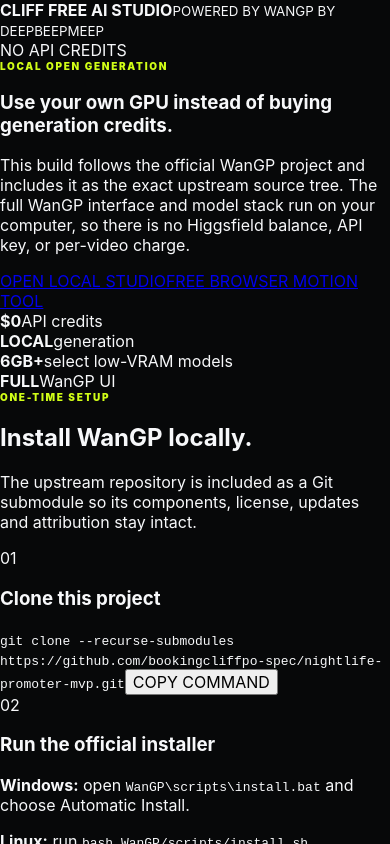
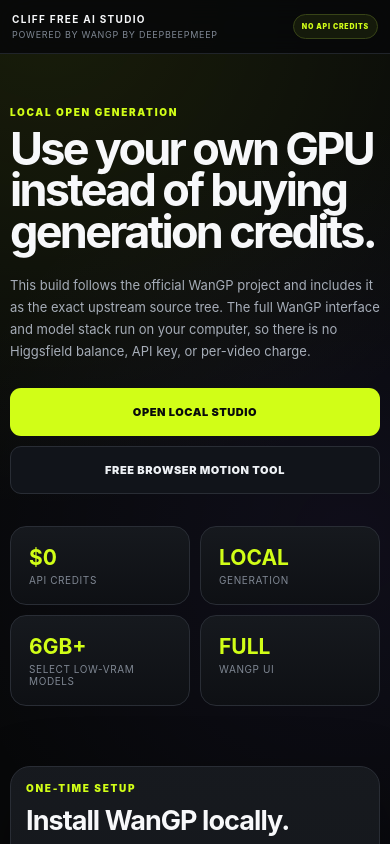
Before and after one commit to bookingcliffpo-spec/nightlife-promoter-mvp, a Next.js app in the folder frontend/: page / in a window 390 px wide. Shown: the top 844 px of the page. Built offline with nearby package versions, Linux system fonts and the light colour scheme.

Commit message:
Style WanGP free local portal

```diff
--- a/frontend/src/app/globals.css
+++ b/frontend/src/app/globals.css
@@ -98,3 +98,61 @@ body{overflow-x:hidden}
   .two-col{grid-template-columns:1fr}
   .result-panel{padding:14px}
 }
+
+/* WanGP local-first portal */
+.wangp-page{min-height:100vh;background:
+  radial-gradient(circle at 12% 0,rgba(209,254,23,.09),transparent 32rem),
+  radial-gradient(circle at 90% 15%,rgba(119,93,255,.07),transparent 26rem),
+  #070809;color:var(--text)}
+.wangp-topbar{position:sticky;top:0;z-index:30;display:flex;align-items:center;justify-content:space-between;gap:14px;padding:17px 22px;border-bottom:1px solid #20242a;background:rgba(7,8,9,.9);backdrop-filter:blur(18px)}
+.wangp-topbar b{display:block;font-size:13px;letter-spacing:.13em}
+.wangp-topbar small{display:block;margin-top:4px;color:#7f8793;font-size:9px;letter-spacing:.08em}
+.wangp-badge{padding:8px 11px;border:1px solid #384417;border-radius:999px;background:#151a0b;color:var(--lime);font-size:9px;font-weight:900;letter-spacing:.11em}
+.wangp-shell{width:min(1260px,100%);margin:auto;padding:52px 22px 80px}
+.wangp-hero{padding:34px 0 42px}
+.wangp-hero h1{max-width:1000px;margin:0;font-size:clamp(42px,7.2vw,92px);line-height:.92;letter-spacing:-.06em}
+.wangp-lead{max-width:920px;margin:22px 0 0;color:#a6adb8;font-size:16px;line-height:1.7}
+.wangp-actions{display:flex;flex-wrap:wrap;gap:10px;margin-top:25px}
+.primary-action,.secondary-action{display:inline-flex;align-items:center;justify-content:center;min-height:48px;padding:0 18px;border-radius:11px;font-size:11px;font-weight:950;letter-spacing:.05em;text-decoration:none}
+.primary-action{background:var(--lime);color:#090b0c}
+.secondary-action{border:1px solid var(--line);background:#11141a;color:#eef1f5}
+.wangp-facts{display:grid;grid-template-columns:repeat(4,1fr);gap:10px;margin-top:32px}
+.wangp-facts>div{padding:18px;border:1px solid var(--line);border-radius:16px;background:linear-gradient(180deg,#16191e,#0e1014)}
+.wangp-facts strong{display:block;color:var(--lime);font-size:21px}
+.wangp-facts span{display:block;margin-top:4px;color:#7f8793;font-size:10px;letter-spacing:.06em;text-transform:uppercase}
+.wangp-install,.wangp-features,.wangp-share,.license-panel{margin-top:18px;border:1px solid var(--line);border-radius:20px;background:linear-gradient(180deg,rgba(23,26,31,.98),rgba(13,15,18,.98));box-shadow:0 24px 70px #0005}
+.wangp-install,.wangp-features{padding:24px}
+.section-title h2,.wangp-share h2{margin:0;font-size:clamp(27px,4vw,44px);letter-spacing:-.035em}
+.section-title>p:not(.eyebrow),.wangp-share p{max-width:820px;color:#969eaa;font-size:12px;line-height:1.65}
+.setup-grid{display:grid;grid-template-columns:repeat(3,1fr);gap:12px;margin-top:20px}
+.setup-grid article{display:flex;flex-direction:column;gap:10px;padding:18px;border:1px solid #272b32;border-radius:15px;background:#0e1014}
+.setup-grid article>span{color:var(--lime);font-size:10px;font-weight:900;letter-spacing:.13em}
+.setup-grid h3{margin:0;font-size:16px}
+.setup-grid p,.setup-grid small{margin:0;color:#8d95a3;font-size:11px;line-height:1.5}
+.setup-grid code,.share-command code{display:block;overflow:auto;padding:10px;border:1px solid #272c34;border-radius:9px;background:#07090c;color:#d7dce5;font-size:10px;line-height:1.45;white-space:pre-wrap;word-break:break-word}
+.setup-grid button,.share-command button{padding:10px;border:1px solid #3a421f;border-radius:9px;background:#191f0c;color:var(--lime);font-size:9px;font-weight:900;letter-spacing:.09em}
+.feature-grid{display:grid;grid-template-columns:repeat(3,1fr);gap:10px;margin-top:19px}
+.feature-grid article{padding:16px;border:1px solid #272b32;border-radius:13px;background:#0d0f13}
+.feature-grid b{font-size:10px;letter-spacing:.11em}
+.feature-grid p{margin:8px 0 0;color:#8f97a3;font-size:11px;line-height:1.55}
+.wangp-share{padding:24px;display:grid;grid-template-columns:1fr minmax(300px,.75fr);gap:24px;align-items:center}
+.share-command{display:flex;flex-direction:column;gap:9px}
+.license-panel{padding:18px 20px}
+.license-panel>b{display:block;color:#dce1e8;font-size:10px;letter-spacing:.13em}
+.license-panel p{margin:8px 0 0;color:#7f8793;font-size:10px;line-height:1.6}
+@media(max-width:900px){
+  .setup-grid,.feature-grid,.wangp-share{grid-template-columns:1fr}
+  .wangp-facts{grid-template-columns:1fr 1fr}
+}
+@media(max-width:600px){
+  .wangp-topbar{padding:13px 12px}
+  .wangp-topbar b{font-size:10px}
+  .wangp-badge{font-size:7px;padding:7px 8px}
+  .wangp-shell{padding:34px 10px 58px}
+  .wangp-hero{padding-top:18px}
+  .wangp-hero h1{font-size:45px}
+  .wangp-lead{font-size:13px}
+  .wangp-actions{display:grid;grid-template-columns:1fr}
+  .wangp-facts{grid-template-columns:1fr 1fr}
+  .wangp-install,.wangp-features,.wangp-share{padding:15px}
+}
```
